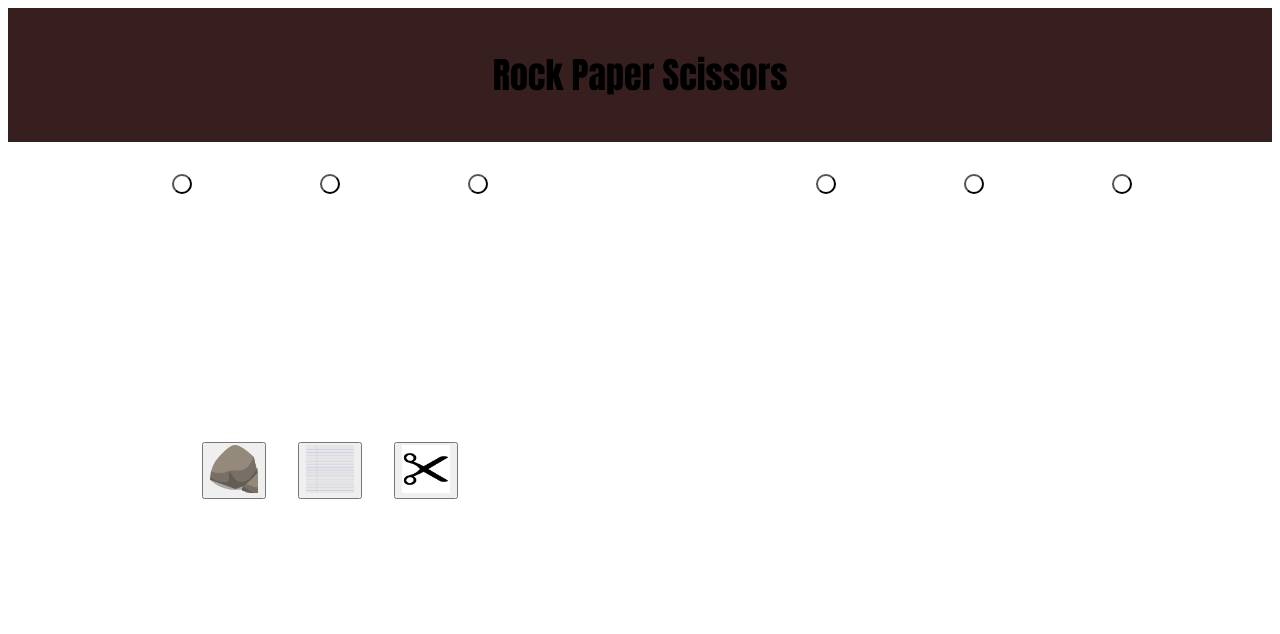
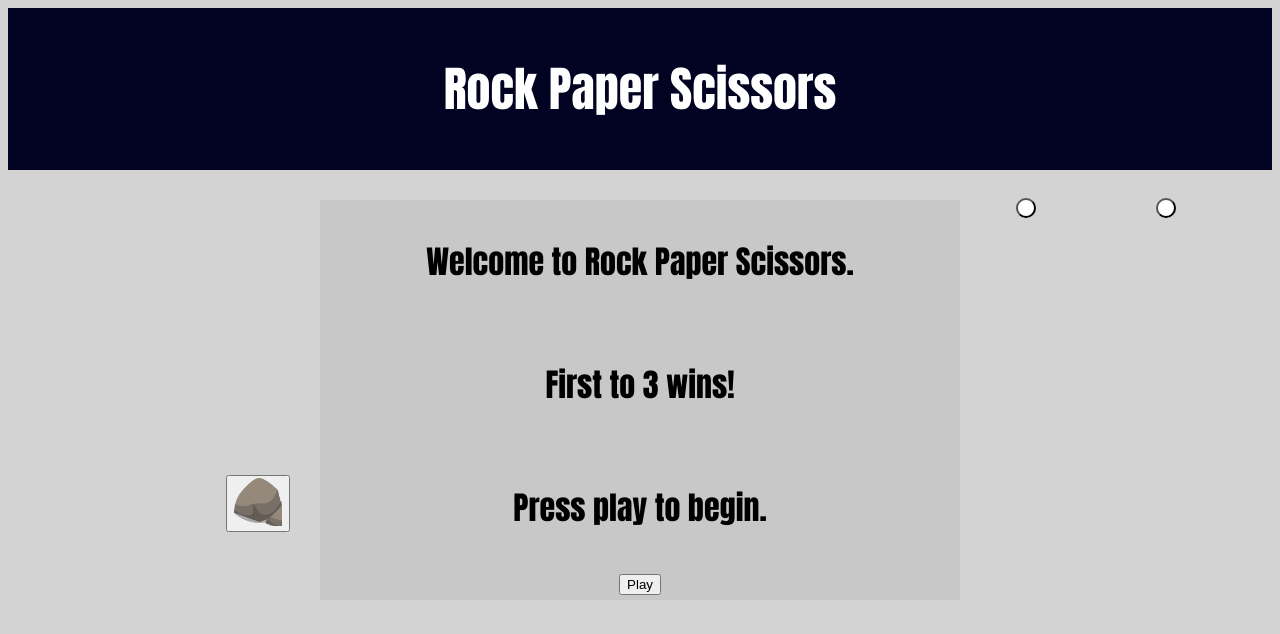
Before and after one commit to jzacks17/rock-paper-scissors, a plain HTML site: page index.html in a window 1280 px wide. Shown: the top 634 px of the page. Drawn offline with Linux system fonts and the light colour scheme.

Commit message:
Changed CSS Styling to Relative Sizing
Changed CSS sizing from pixels to em or %. Trying to make the webpage
look good on multiple devices.

```diff
--- a/index.html
+++ b/index.html
@@ -14,6 +14,16 @@
         <h1>Rock Paper Scissors</h1>
     </div>
 
+    <div class = "play popup">
+
+        <p>Welcome to Rock Paper Scissors.</p>
+
+        <p>First to 3 wins!</p>
+
+        <p>Press play to begin.</p>
+
+        <button id="buttonPlay"> Play </button>
+    </div>
 
     <!-- Game to be played in  -->
     <div class="game">
@@ -312,28 +322,28 @@
             //Turns on/off the lights corresponding to the number of wins, displays a message if the cpu or user has won their 3rd game
             function score(userW, cpuW) {
                 if (userW == 1) {
-                    userScore1.style.backgroundColor = 'red';
+                    userScore1.style.backgroundColor = 'green';
                 }
 
                 else if (userW == 2) {
-                    userScore2.style.backgroundColor = 'red';
+                    userScore2.style.backgroundColor = 'green';
                 }
 
                 else if (userW == 3) {
-                    userScore3.style.backgroundColor = 'red';
+                    userScore3.style.backgroundColor = 'green';
                     console.log(`The user won the series ${userW} - ${cpuW}!`)
                 }
 
                 if (cpuW == 1) {
-                    cpuScore1.style.backgroundColor = 'red';
+                    cpuScore1.style.backgroundColor = 'green';
                 }
 
                 else if (cpuW == 2) {
-                    cpuScore2.style.backgroundColor = 'red';
+                    cpuScore2.style.backgroundColor = 'green';
                 }
 
                 else if (cpuW == 3) {
-                    cpuScore3.style.backgroundColor = 'red';
+                    cpuScore3.style.backgroundColor = 'green';
                     console.log(`The cpu won the series ${cpuW} - ${userW}!`)
                 }
 
--- a/styles.css
+++ b/styles.css
@@ -1,8 +1,12 @@
 /* Change all box sizing to border box */
+
 * {
     box-sizing: border-box;
 }
 
+html{
+    display: flex;
+}
 
 body {
     font-family: Impact, Haettenschweiler, 'Arial Narrow Bold', sans-serif;
@@ -10,14 +14,20 @@ body {
     /* Add flex box to the entire body */
     display: flex;
     flex-direction: column;
+
+    background-color: lightgrey;
+
+    flex: auto;
 }
 
-h1 {
-    font-size: 36px;
+.header h1 {
+    font-size: 3em;
     font-weight: bold;
 
-    padding-top: 16px;
-    padding-bottom: 16px;
+    color: white;
+
+    padding-top: 1%;
+    padding-bottom: 1%;
 
 }
 
@@ -25,7 +35,7 @@ h1 {
 
 .header {
     flex: auto;
-    background-color: #371f1f;
+    background-color: #020222;
     width: 100%;
 
     display: flex;
@@ -75,13 +85,13 @@ h1 {
     justify-content: space-around;
 
 
-    margin: 32px 100px 32px 100px;
+    margin: 5% 10%;
 
 }
 
 .score button {
 
-    margin: 0px 64px;
+    margin: 0px 100%;
     border-radius: 16px;
     padding: 8px;
     background-color: white;
@@ -120,3 +130,29 @@ h1 {
     height: 48px;
 
 }
+
+
+/* Styling for the popup before and after games */
+.popup{
+    background-color: rgb(200, 200, 200);
+    position: absolute;
+
+    height: 50%;
+    width: 50%;
+    transform: translate(-50%, -50%);
+    left: 50%;
+    top: 50%;
+
+    display: flex;
+    flex-direction: column;
+
+    align-items: center;
+
+    justify-content: space-around;
+}
+
+.popup p{
+
+    font-size: 2em;
+
+}
```
